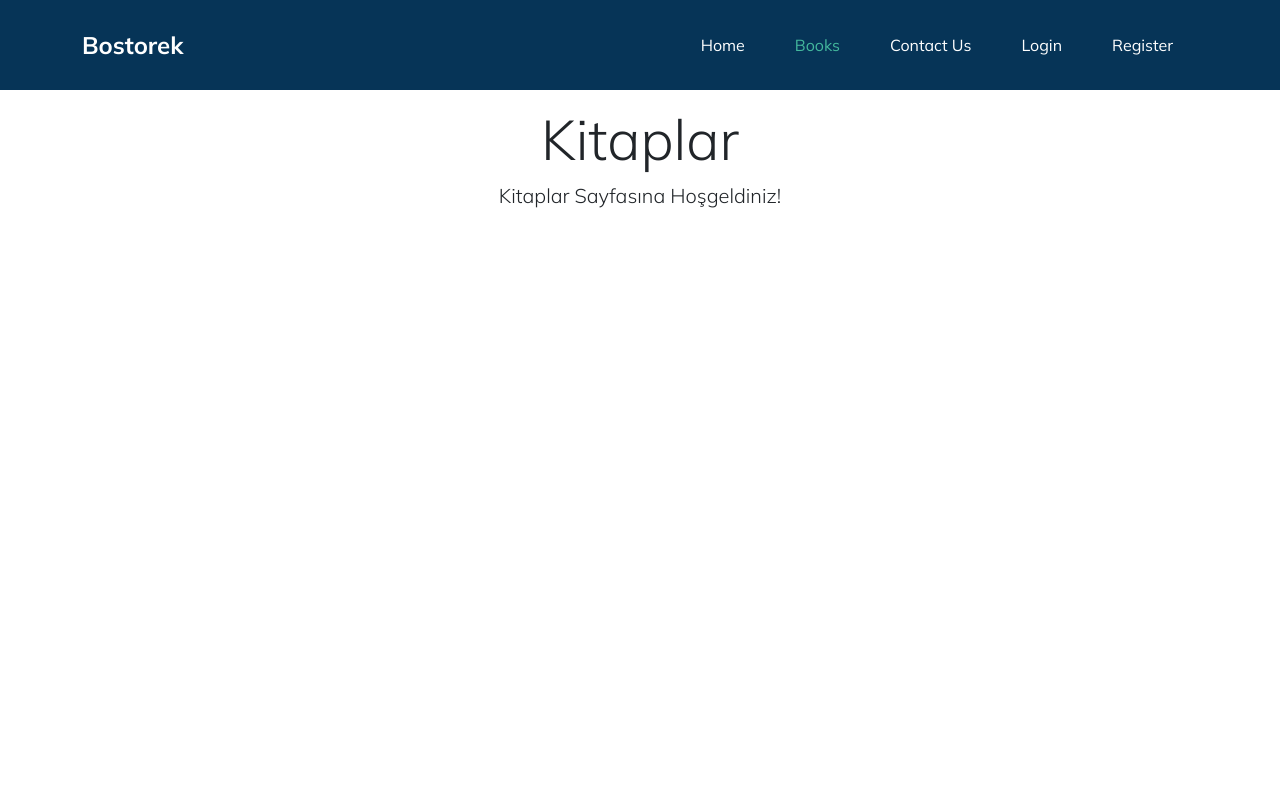
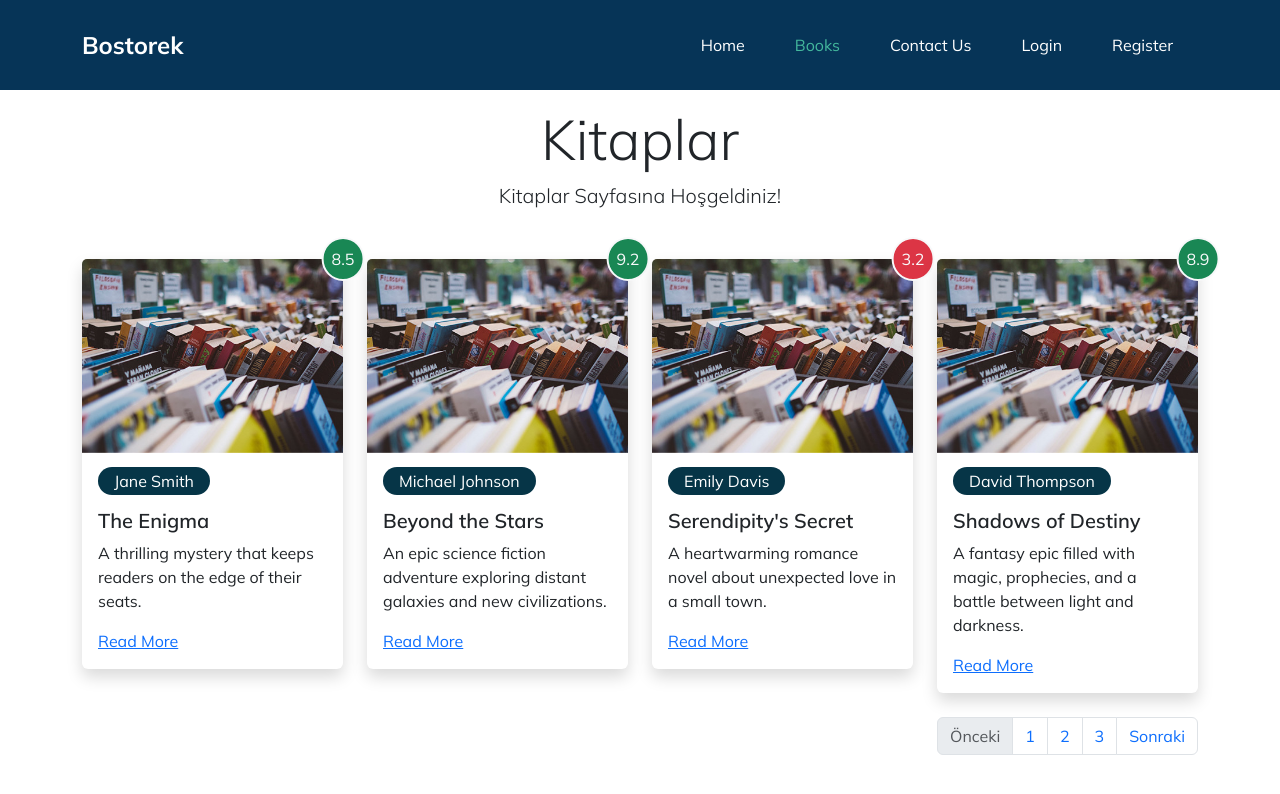
Before and after one commit to fatihgumus59/vue-book, a Vue app: page /books in a window 1280 px wide. Shown: the top 794 px of the page. Built offline with nearby package versions, Linux system fonts and the light colour scheme.

Commit message:
book list -> paginate

```diff
--- a/src/components/BookItem.vue
+++ b/src/components/BookItem.vue
@@ -17,7 +17,8 @@
             </div>
         </div>
         <span
-            class="position-absolute top-0 start-100 translate-middle p-2 bg-info text-light rounded-circle border border-2 border-light">
+            :class="ratingBadgeClass"
+            class="position-absolute top-0 start-100 translate-middle p-2 text-light rounded-circle border border-2 border-light">
            {{ book.rating }}
         </span>
     </div>
@@ -31,6 +32,17 @@ export default {
             type: Object,
             default : ()=>([])
         }
+    },
+    computed:{
+        ratingBadgeClass(){
+            if(this.book.rating > 7){
+                return "bg-success"
+            }else if(this.book.rating > 4){
+                return "bg-warning"
+            }else{
+                return "bg-danger"
+            }
+        }
     }
 }
 </script>
--- /dev/null
+++ b/src/components/Pagination.vue
@@ -0,0 +1,33 @@
+<template>
+    <nav aria-label="Page navigation example">
+        <ul class="pagination justify-content-end">
+            <li class="page-item disabled">
+                <a class="page-link" href="#" tabindex="-1">Önceki</a>
+            </li>
+            <li class="page-item"><a class="page-link" href="#">1</a></li>
+            <li class="page-item"><a class="page-link" href="#">2</a></li>
+            <li class="page-item"><a class="page-link" href="#">3</a></li>
+            <li class="page-item">
+                <a class="page-link" href="#">Sonraki</a>
+            </li>
+        </ul>
+    </nav>
+</template>
+
+<script>
+export default {
+    name: "Pagination",
+    props:{
+        currentPage:{
+            type : Number,
+            required: true
+        },
+        totalPages:{
+            type:Number,
+            required : true,
+        }
+    }
+}
+</script>
+
+<style scoped></style>
--- a/src/views/BooksView.vue
+++ b/src/views/BooksView.vue
@@ -1,17 +1,42 @@
 <template>
-    <div>
+    <div class="container">
         <SectionHeader title="Kitaplar"  description="Kitaplar Sayfasına Hoşgeldiniz!"/>
+        <BookList :books="paginatedBook"/>
+        <Pagination :currentPage="currentPage" :totalPages="totalPages"/>
 
     </div>
 </template>
 
 <script>
     import SectionHeader from '@/components/SectionHeader.vue';
+    import BookList from '@/components/BookList.vue';
+    import books from '@/db';
+    import Pagination from '@/components/Pagination.vue';
+
 
     export default {
         name : "BooksView",
         components:{
-            SectionHeader
+            SectionHeader,
+            BookList,
+            Pagination
+        },
+        data(){
+            return{
+                books : books,
+                currentPage : 1,
+                itemPerPage : 4
+            }
+        },
+        computed:{
+            totalPages(){
+                return Math.ceil(this.books.length / this.itemPerPage )
+            },
+            paginatedBook(){
+                const startIndex = (this.currentPage-1) * (this.itemPerPage)
+                const endIndex = startIndex+this.itemPerPage
+                return this.books.slice(startIndex,endIndex)
+            }
         }
     }
 </script>
--- a/src/views/HomeView.vue
+++ b/src/views/HomeView.vue
@@ -1,25 +1,21 @@
 <template>
     <div class="container">
         <SectionHeader :title="title"  description="Anasayfaya Hoşgeldiniz!"/>
-        <BookList :books="books"/>
+
     </div>
 </template>
 
 <script>
     import SectionHeader from '@/components/SectionHeader.vue';
-    import BookList from '@/components/BookList.vue';
-    import books from '@/db';
 
     export default {
         name : "HomeView",
         components:{
             SectionHeader,
-            BookList
         },
         data(){
             return{
                 title :'Anasayfa',
-                books : books
             }
         }
     }
```
